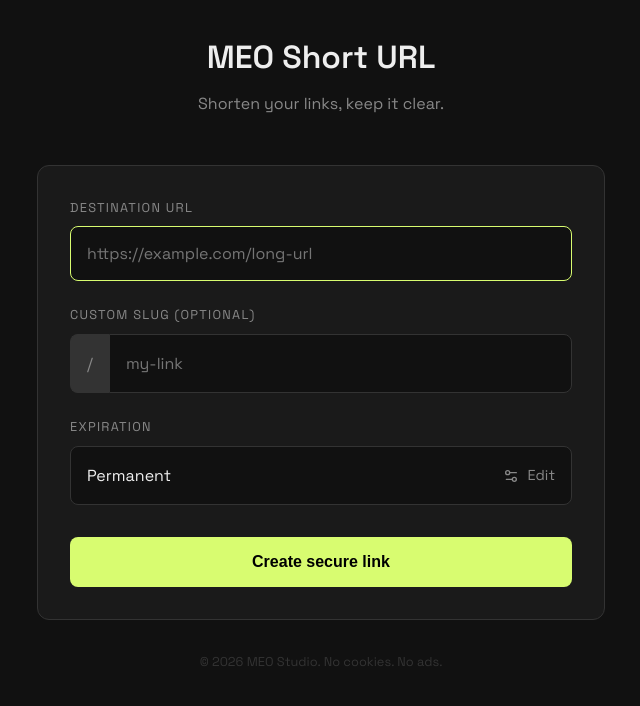
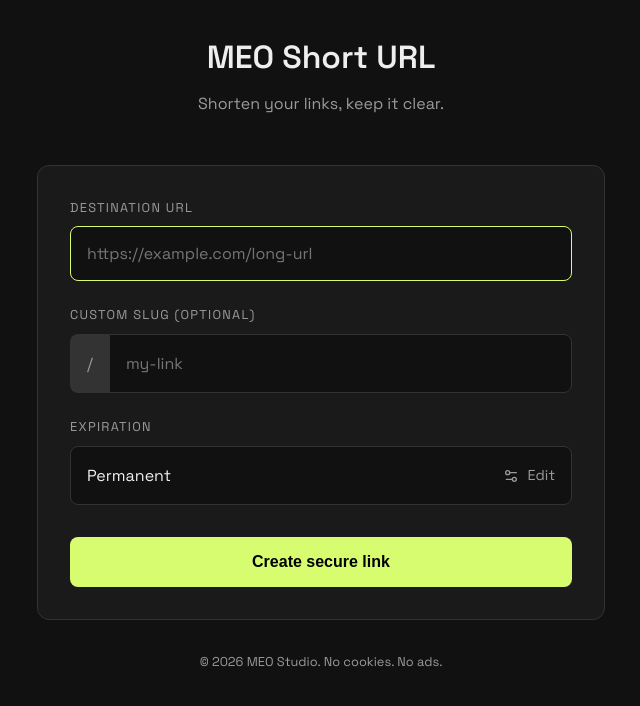
Before and after one commit to VacTuzX-dot/meoShortURL, a React (Vite) app: page / in a window 1280 px wide. Shown: the top 706 px of the page, without its empty margins (319-959 px from the left). Built offline with nearby package versions, Linux system fonts and the light colour scheme.

Commit message:
fix: improve text contrast for accessibility
- Update --text-muted from #888888 to #9a9a9a for better contrast
- Change footer color from var(--border) to var(--text-muted)

```diff
--- a/src/index.css
+++ b/src/index.css
@@ -3,7 +3,7 @@
   --surface: #1a1a1a;
   --border: #333333;
   --text: #eeeeee;
-  --text-muted: #888888;
+  --text-muted: #9a9a9a;
   --primary: #d8fc70;
   --primary-hover: #c2f544;
   --primary-text: #000000;
--- a/src/pages/Home.tsx
+++ b/src/pages/Home.tsx
@@ -445,7 +445,7 @@ export default function Home() {
           marginTop: "auto",
           paddingTop: "2rem",
           textAlign: "center",
-          color: "var(--border)",
+          color: "var(--text-muted)",
           fontSize: "0.8rem",
         }}
       >
```
